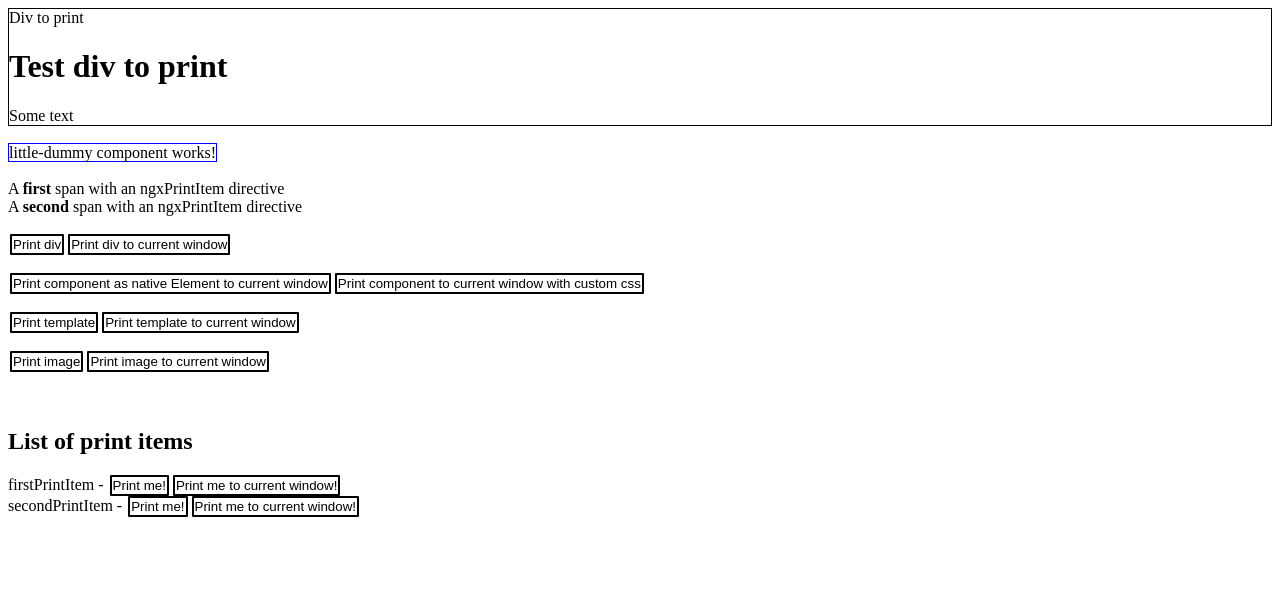
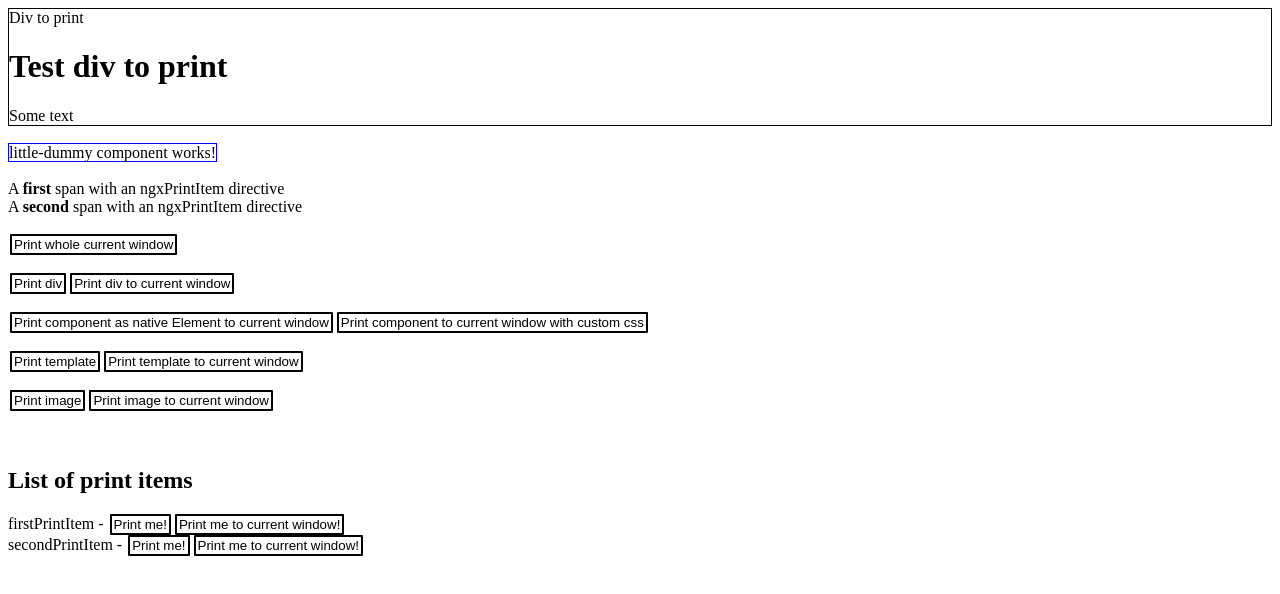
Before and after one commit to plaetzchen79/ngx-printer-demo, an Angular app: page / in a window 1280 px wide. Shown: the top 594 px of the page. Built offline with nearby package versions, Linux system fonts and the light colour scheme.

Commit message:
improved example, little service changes

```diff
--- a/projects/ngx-printer/src/lib/ngx-printer.service.ts
+++ b/projects/ngx-printer/src/lib/ngx-printer.service.ts
@@ -225,7 +225,7 @@ export class NgxPrinterService {
   /**
    * Print the whole current window
    */
-  printCurrentWindow() {
+  public printCurrentWindow() {
     this.registerPrintEvent(window, false);
     setTimeout(() => {
       this.printWindowOpen.next(true);
@@ -239,7 +239,7 @@ export class NgxPrinterService {
    * Listen to print event of window
    * @param printWindow
    */
-  registerPrintEvent(printWindow: Window, printWithOpenInNewWindow: boolean) {
+  private registerPrintEvent(printWindow: Window, printWithOpenInNewWindow: boolean) {
     const that = this;
     printWindow.focus(); // necessary for IE >= 10*/
 
--- a/src/app/app.component.css
+++ b/src/app/app.component.css
@@ -2,10 +2,10 @@ button {
   background-color: white;
   border: 2px solid black;
   border-radius: 1px;
-  padding: 1px;
   color: black;
   margin-left: 2px;
   margin-right: 2px;
+  padding: 1px 2px 1px 2px;
 }
 
 button:hover {
--- a/src/app/app.component.html
+++ b/src/app/app.component.html
@@ -24,6 +24,9 @@
 <span id="firstPrintItem" ngxPrintItem printName="First one" >A <b>first</b> span with an ngxPrintItem directive</span>
 <br />
 <span id="secondPrintItem" ngxPrintItem printName="Second one"  >A <b>second</b> span with an ngxPrintItem directive</span>
+<br />
+<br />
+<button (click)="printWindowCurrent()">Print whole current window</button>
 <br />
 <br />
 <button (click)="printDiv()">Print div</button>
--- a/src/app/app.component.ts
+++ b/src/app/app.component.ts
@@ -37,6 +37,10 @@ export class AppComponent {
 
   printTemplate() {
     this.printerService.printAngular(this.PrintTemplateTpl);
+  }
+
+  printWindowCurrent() {
+    this.printerService.printCurrentWindow();
   }
 
   printTemplateCurrent() {
```
